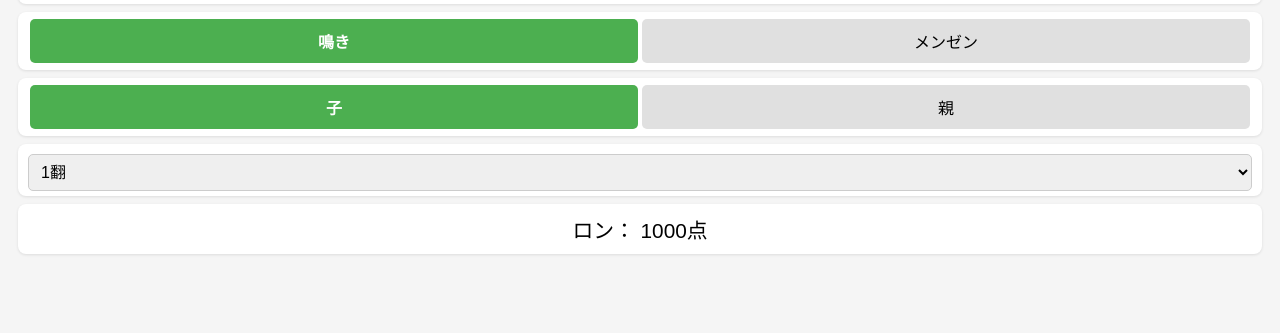
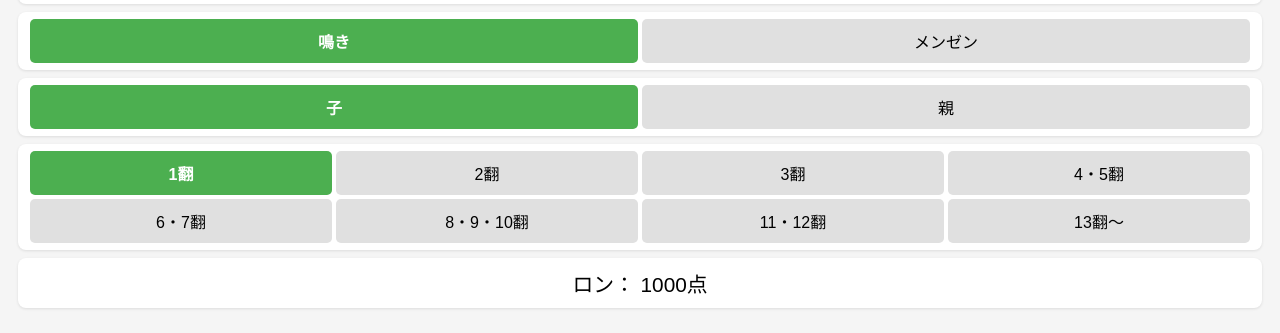
Before and after one commit to nisiosion/yonma, a plain HTML site: page index.html in a window 1280 px wide. Shown: the part 133-466 px from the top of the page. Drawn offline with Linux system fonts and the light colour scheme.

Commit message:
index.html を更新

```diff
--- a/index.html
+++ b/index.html
@@ -25,9 +25,10 @@
   .radio-group {
     display: flex;
     justify-content: space-between;
+    flex-wrap: wrap;
   }
   .radio-group label {
-    flex: 1 1 33%;
+    flex: 1 1 20%;
     text-align: center;
     background: #e0e0e0;
     margin: 2px;
@@ -44,14 +45,6 @@
     color: white;
     font-weight: bold;
   }
-  select {
-    width: 100%;
-    font-size: 1rem;
-    padding: 8px;
-    margin-top: 5px;
-    border-radius: 5px;
-    border: 1px solid #ccc;
-  }
   #result {
     text-align: center;
     font-size: 1.3rem;
@@ -67,6 +60,7 @@
 
 <h1>四麻点数計算アプリ</h1>
 
+<!-- ロン/ツモ -->
 <div class="section radio-group">
   <input type="radio" id="ron" name="ronTsumo" value="ron" checked>
   <label for="ron">ロン</label>
@@ -74,6 +68,7 @@
   <label for="tsumo">ツモ</label>
 </div>
 
+<!-- 鳴き/メンゼン -->
 <div class="section radio-group">
   <input type="radio" id="naki" name="nakiMenzen" value="naki" checked>
   <label for="naki">鳴き</label>
@@ -81,6 +76,7 @@
   <label for="menzen">メンゼン</label>
 </div>
 
+<!-- 子/親 -->
 <div class="section radio-group">
   <input type="radio" id="child" name="childParent" value="child" checked>
   <label for="child">子</label>
@@ -88,17 +84,24 @@
   <label for="parent">親</label>
 </div>
 
-<div class="section">
-  <select id="han">
-    <option value="0">1翻</option>
-    <option value="1">2翻</option>
-    <option value="2">3翻</option>
-    <option value="3">4・5翻</option>
-    <option value="4">6・7翻</option>
-    <option value="5">8・9・10翻</option>
-    <option value="6">11・12翻</option>
-    <option value="7">13翻〜</option>
-  </select>
+<!-- 翻数ボタン -->
+<div class="section radio-group" id="hanButtons">
+  <input type="radio" id="han1" name="han" value="0" checked>
+  <label for="han1">1翻</label>
+  <input type="radio" id="han2" name="han" value="1">
+  <label for="han2">2翻</label>
+  <input type="radio" id="han3" name="han" value="2">
+  <label for="han3">3翻</label>
+  <input type="radio" id="han4" name="han" value="3">
+  <label for="han4">4・5翻</label>
+  <input type="radio" id="han5" name="han" value="4">
+  <label for="han5">6・7翻</label>
+  <input type="radio" id="han6" name="han" value="5">
+  <label for="han6">8・9・10翻</label>
+  <input type="radio" id="han7" name="han" value="6">
+  <label for="han7">11・12翻</label>
+  <input type="radio" id="han8" name="han" value="7">
+  <label for="han8">13翻〜</label>
 </div>
 
 <div id="result">結果がここに表示されます</div>
@@ -121,7 +124,7 @@ function calculate() {
   const ronOrTsumo = document.querySelector('input[name="ronTsumo"]:checked').value;
   const nakiMenzen = document.querySelector('input[name="nakiMenzen"]:checked').value;
   const childParent = document.querySelector('input[name="childParent"]:checked').value;
-  const hanIndex = parseInt(document.getElementById("han").value);
+  const hanIndex = parseInt(document.querySelector('input[name="han"]:checked').value);
 
   let resultText = "";
 
@@ -145,7 +148,7 @@ function calculate() {
 }
 
 // 入力が変わったら即計算
-document.querySelectorAll('input[name="ronTsumo"], input[name="nakiMenzen"], input[name="childParent"], #han')
+document.querySelectorAll('input[name="ronTsumo"], input[name="nakiMenzen"], input[name="childParent"], input[name="han"]')
 .forEach(el => el.addEventListener('change', calculate));
 
 // 初期表示
```
